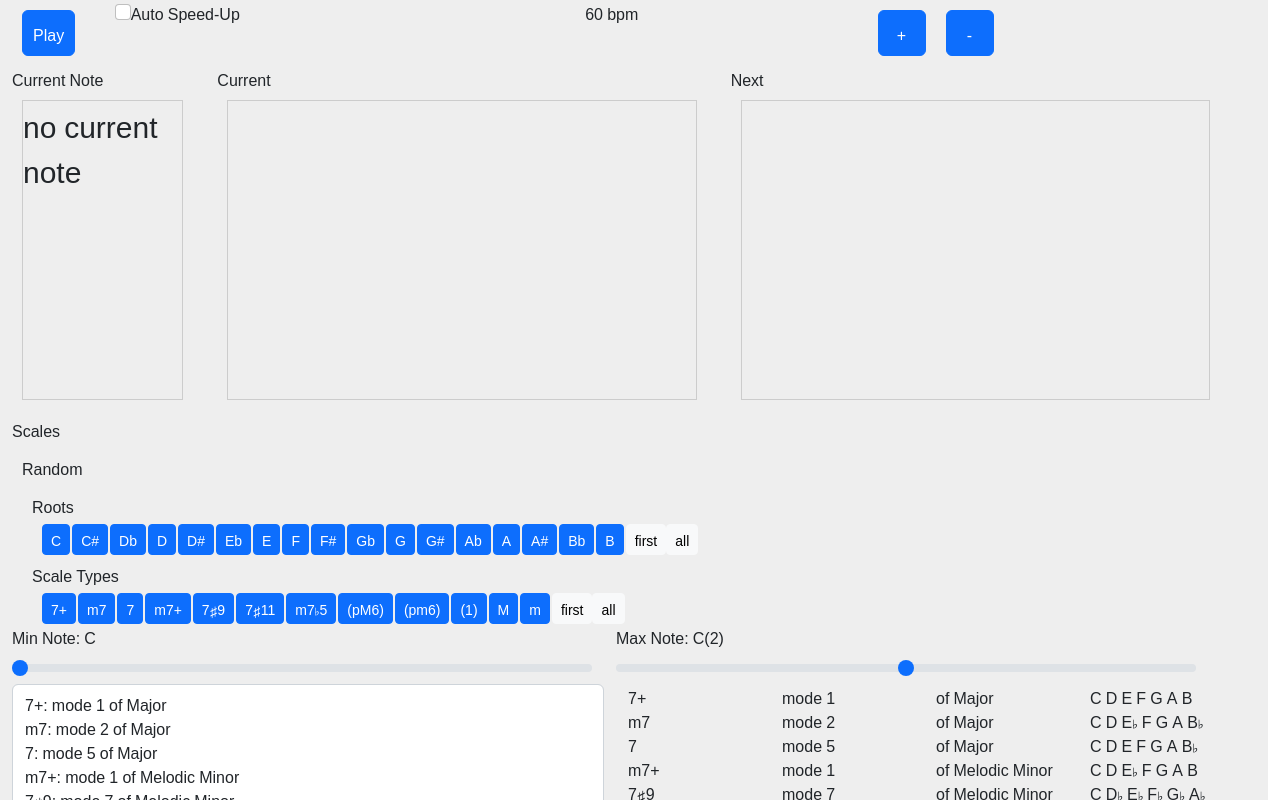
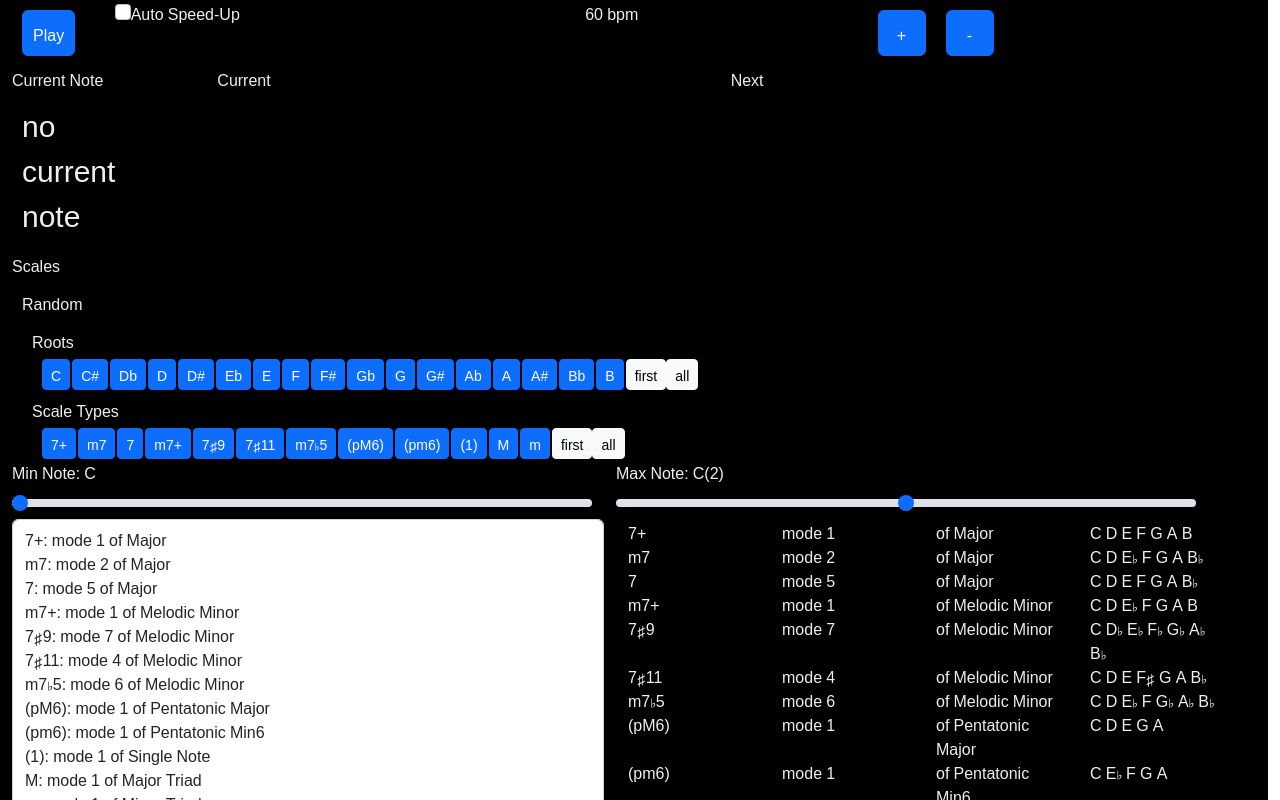
Before and after one commit to colorlessred/scale-practice, a React (Create React App) app: page / in a window 1280 px wide. Shown: the top 800 px of the page. Built offline with nearby package versions, Linux system fonts and the light colour scheme.

Commit message:
dark mode

```diff
--- a/src/index.css
+++ b/src/index.css
@@ -2,20 +2,23 @@
 
 .container-fluid
 {
-    background-color: #eee;
+    background-color: #000;
+    color: #eee;
     font-family: 'Noto Music', sans-serif;
 }
 
 body {
     margin: 0;
-    /*font-family: 'Noto Music', sans-serif;*/
 }
 
 div.note-set-ui, div.current-note, #notes {
-    border: 1px solid #ccc;
     font-size: 30px;
-    height: 300px;
+    width: 20em;
     margin: 10px;
+}
+
+div.current-note {
+    width: 3em;
 }
 
 div.note-set-ui .title {
--- a/src/musicEngine/Note.ts
+++ b/src/musicEngine/Note.ts
@@ -52,7 +52,6 @@ export class Note {
             + this._alteration;
 
         this._chromaticValueZeroOctave = Utils.smartMod(this._chromaticValue, 12);
-
         const letter = String.fromCharCode((this._baseNote + 2) % 7 + Note.charAValue);
         const alts = (this._alteration > 0) ? Note.SHARP.repeat(this._alteration) : Note.FLAT.repeat(-this._alteration);
         const octaveString = (this._octave !== 0) ? `(${this._octave})` : '';
@@ -260,7 +259,6 @@ export class Note {
     public static readonly OCTAVE = new Note(7, 0);
 }
 
-// TODO move this logic to proper testable class
 const C_MAJOR_NOTES = [0, 1, 2, 3, 4, 5, 6].map(v => new Note(v, 0));
 const INDEXES_WITH_SHARPS = [0, 1, 3, 4, 5];
 const SHARP_NOTES = INDEXES_WITH_SHARPS.map(v => new Note(v, 1));
```
